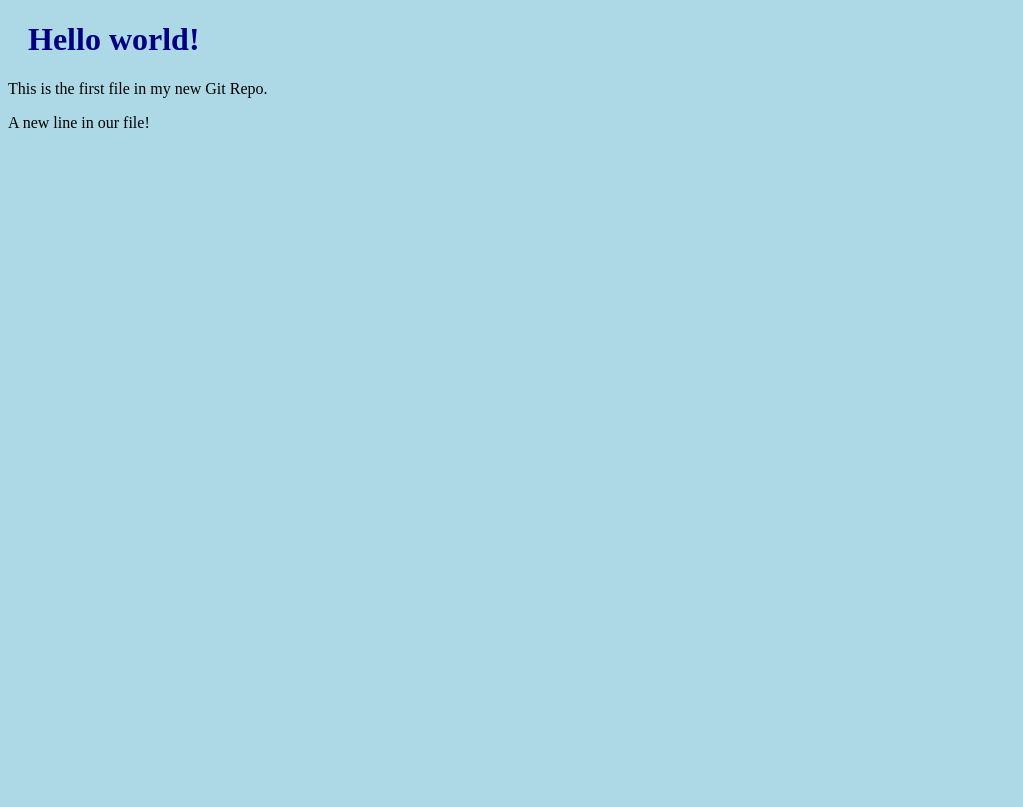
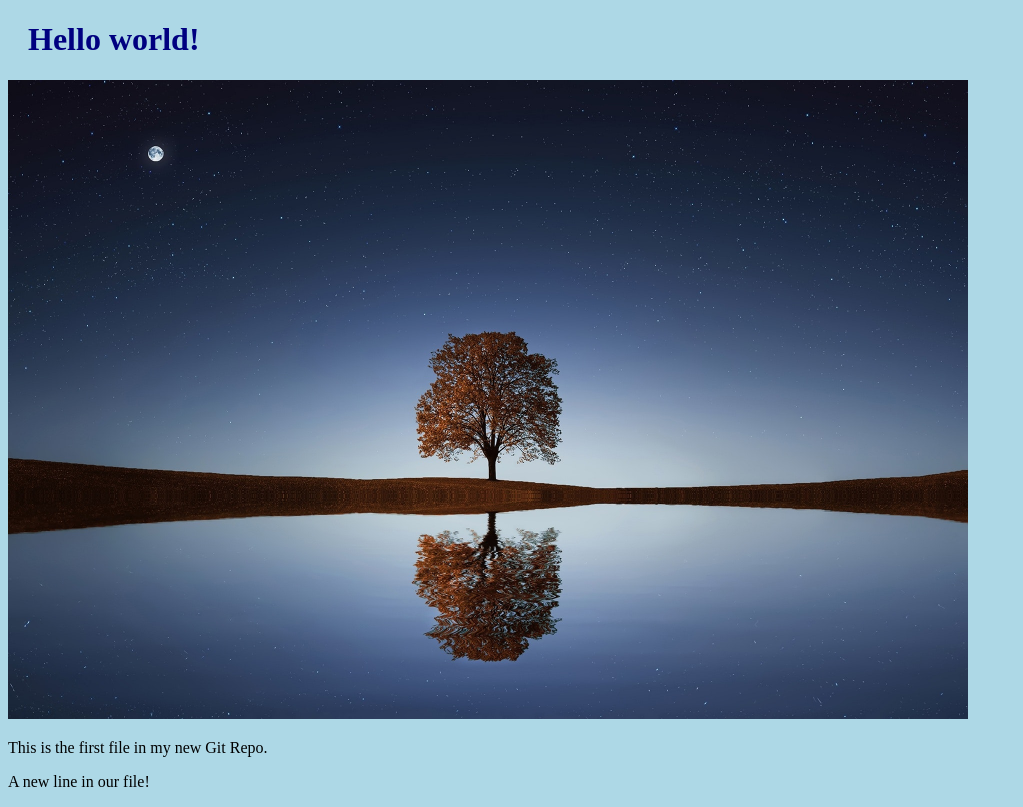
Before and after one commit to MANPREEETS/hello-world, a plain HTML site: page index.html in a window 1280 px wide. Shown: the whole page, without its empty margins (0-1023 px from the left). Drawn offline with Linux system fonts and the light colour scheme.

Commit message:
Added image to index file

```diff
--- a/index.html
+++ b/index.html
@@ -7,6 +7,10 @@
 <body>
 
 <h1>Hello world!</h1>
+<div>
+    <img src="pexels-pixabay-268533.jpg" alt="Hello World from Space"
+    style="width:100%;max-width:960px">
+</div>
 <p>This is the first file in my new Git Repo.</p>
 <p>A new line in our file!</p>
 
```
Also changed, not shown: pexels-pixabay-268533.jpg (added).
